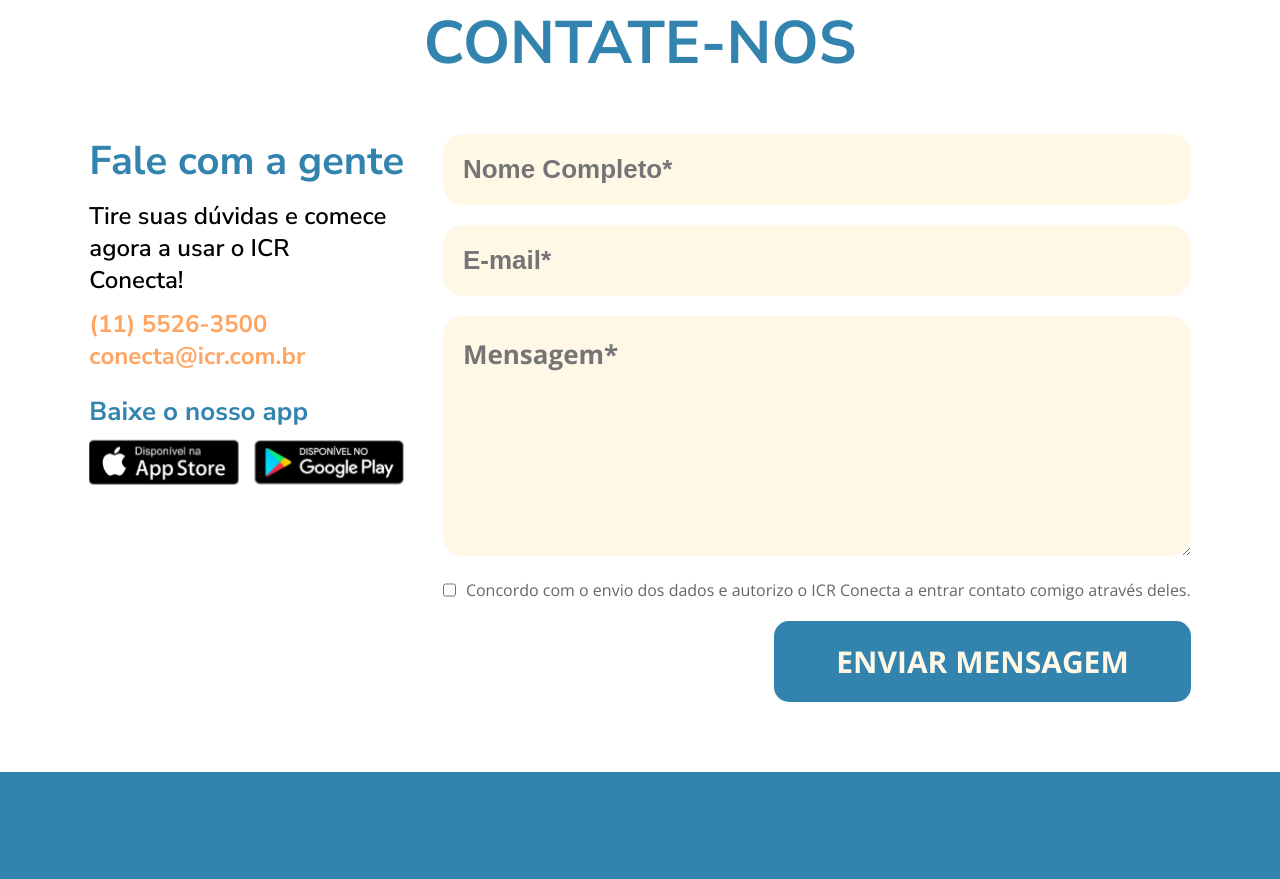
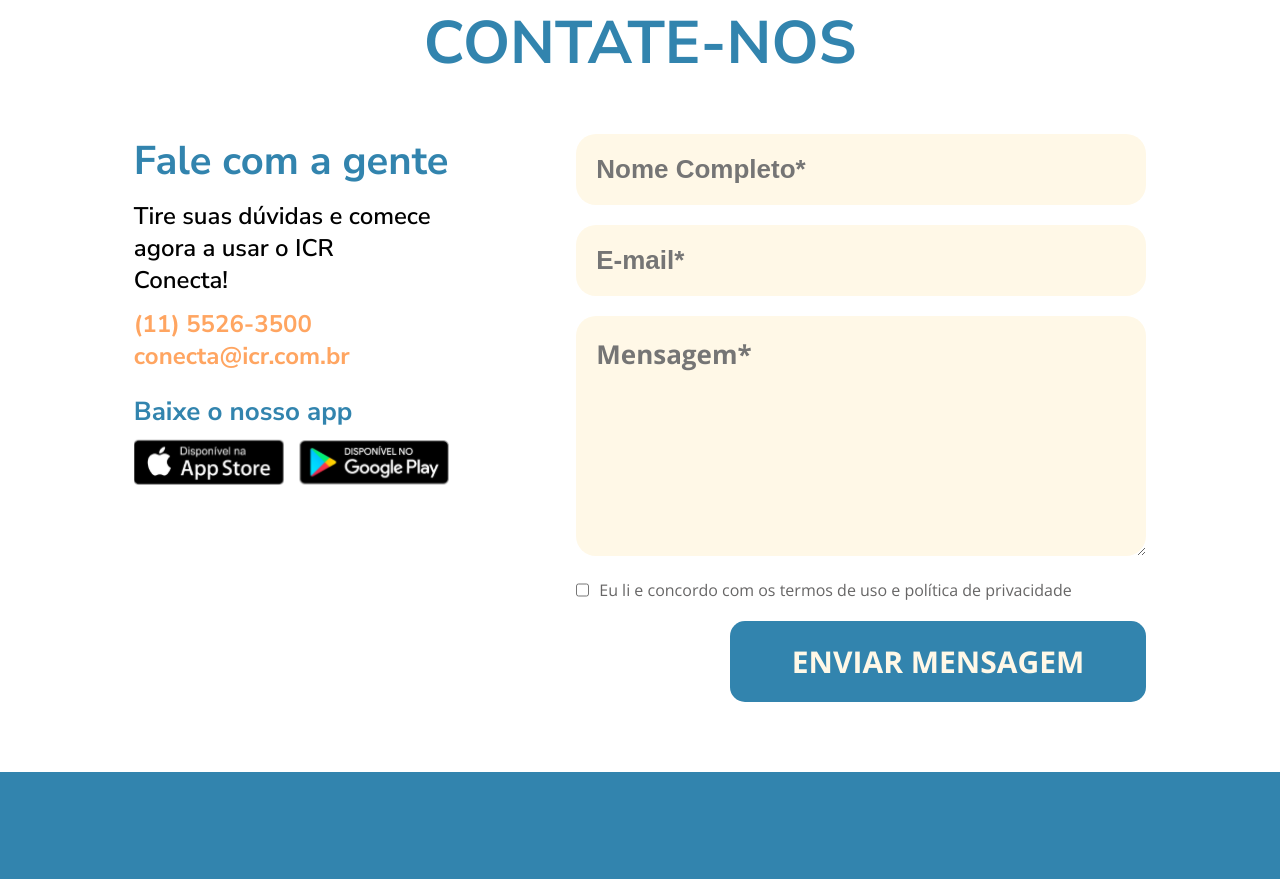
Before and after one commit to VictorRodrigues16/ICR-Conecta, a React (Vite) app: page / in a window 1280 px wide. Shown: the part 3900-4779 px from the top of the page. Built offline with nearby package versions, Linux system fonts and the light colour scheme.

Commit message:
Feat: Validation Forms

```diff
--- a/src/components/Forms.jsx
+++ b/src/components/Forms.jsx
@@ -1,9 +1,43 @@
-import React from 'react'
-import "../styles/Forms.scss"
-import apple from "../assets/apple.svg"
-import google from "../assets/google.svg"
+import React, { useRef } from 'react';
+import "../styles/Forms.scss";
+import apple from "../assets/apple.svg";
+import google from "../assets/google.svg";
 
 export default function Forms() {
+  const formRef = useRef();
+
+  const handleSubmit = (event) => {
+    event.preventDefault();
+
+    const nameInput = document.getElementById('name');
+    const emailInput = document.getElementById('email');
+    const messageInput = document.getElementById('message');
+    const checkboxInput = document.getElementById('checkbox');
+
+    const isNameEmpty = nameInput.value.trim() === '';
+    const isEmailEmpty = emailInput.value.trim() === '';
+    const isMessageEmpty = messageInput.value.trim() === '';
+    const isEmailValid = /^[\w-]+(\.[\w-]+)*@([\w-]+\.)+[a-zA-Z]{2,7}$/.test(emailInput.value);
+    const isCheckboxChecked = checkboxInput.checked;
+
+    if (isNameEmpty || isEmailEmpty || isMessageEmpty || !isEmailValid || !isCheckboxChecked) {
+      if (isNameEmpty) {
+        nameInput.focus();
+      } else if (isEmailEmpty) {
+        emailInput.focus();
+      } else if (isMessageEmpty) {
+        messageInput.focus();
+      } else if (!isEmailValid) {
+        emailInput.focus();
+      } else if (!isCheckboxChecked) {
+        checkboxInput.focus();
+      }
+      return;
+    }
+
+    formRef.current.submit();
+  };
+
   return (
     <>
       <section id="form">
@@ -32,38 +66,51 @@ export default function Forms() {
             </div>
           </div>
 
-
-                <form className="forms">
-
+          <form className="forms" ref={formRef} onSubmit={handleSubmit}>
             <div className="form-group">
-
-                    <input id="name" required="" placeholder="Nome Completo*" className="form-input" type="text"/>
+              <input
+                id="name"
+                required
+                placeholder="Nome Completo*"
+                className="form-input"
+                type="text"
+              />
             </div>
 
             <div className="form-group">
-
-                    <input id="email" required="" placeholder="E-mail*" className="form-input" name="email"  type="email"/>
+              <input
+                id="email"
+                required
+                placeholder="E-mail*"
+                className="form-input"
+                name="email"
+                type="email"
+              />
             </div>
 
             <div className="form-group">
-
-                    <textarea required="" placeholder="Mensagem*" className="form-input" name="message" id="message"></textarea>
+              <textarea
+                required
+                placeholder="Mensagem*"
+                className="form-input"
+                name="message"
+                id="message"
+              ></textarea>
             </div>
 
             <div id="check">
-                        <input className="checkbox" type="checkbox" id="checkbox"/>
-                        <label id="info-check">Concordo com o envio dos dados e autorizo o ICR Conecta a entrar contato comigo através deles.</label>
+              <input className="checkbox" type="checkbox" id="checkbox" required/>
+              <label id="check-label" htmlFor="checkbox">
+                Eu li e concordo com os termos de uso e política de privacidade
+              </label>
             </div>
-
 
             <div id="button-form">
                 <button className="form-button" type="submit">ENVIAR MENSAGEM</button>
             </div>
-
           </form>
         </div>
       </section>
     </>
-    )
-
+  );
 }
--- a/src/styles/Forms.scss
+++ b/src/styles/Forms.scss
@@ -91,6 +91,7 @@ div#forms-format {
   display: flex;
   flex-direction: column;
   gap: 2rem;
+  width: 50%;
 }
 
 .form-input {
```
Lines whose indentation alone changed are shown as unchanged.
